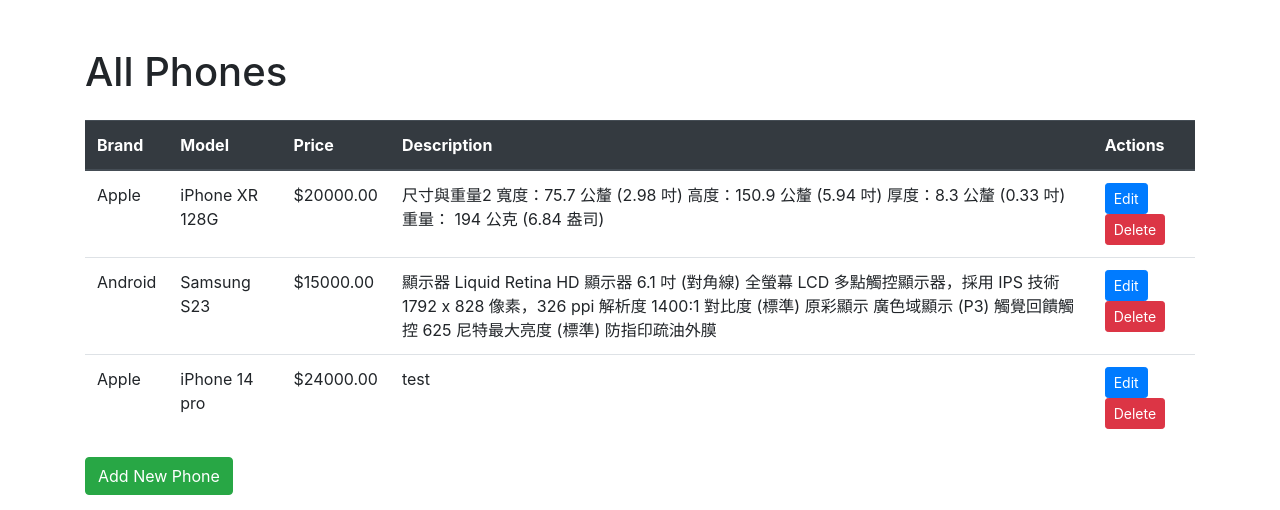
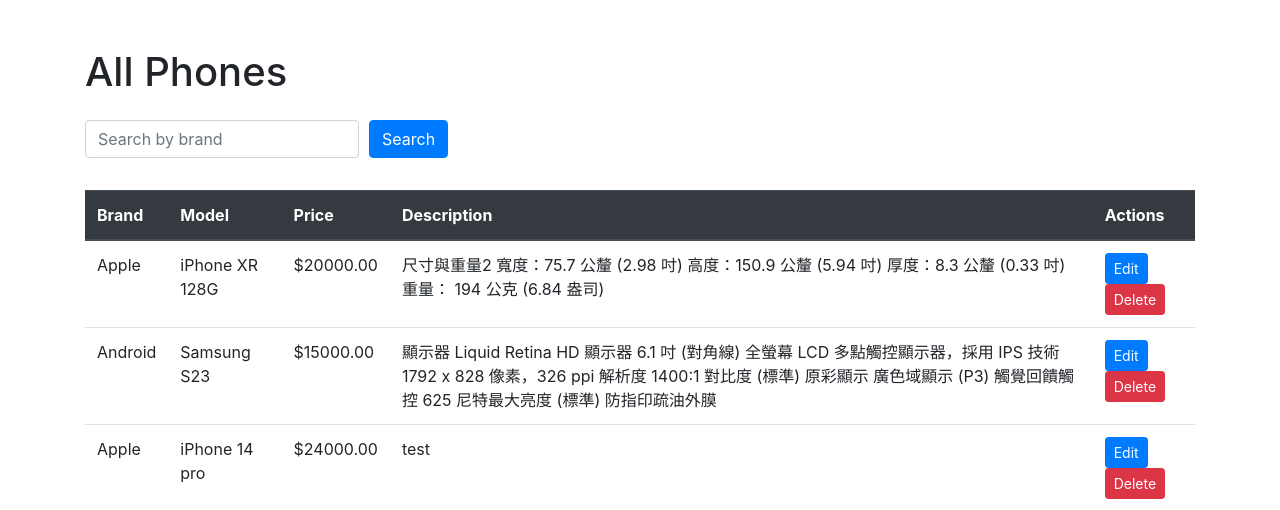
Before and after one commit to pattycheng0128/Django_device, a Django app: page / in a window 1280 px wide. Shown: the top 510 px of the page. Run offline with Django 4.2, Linux system fonts and the light colour scheme; data comes from the database, SQL or seed files in the repository; some libraries are stand-ins or nearby versions.

Commit message:
add search feature for index.html

```diff
--- a/mynewsite/mysite/templates/phone_manager/index.html
+++ b/mynewsite/mysite/templates/phone_manager/index.html
@@ -11,6 +11,21 @@
 <body>
     <div class="container">
         <h1 class="mt-5 mb-4">All Phones</h1>
+
+        <!-- 搜尋表單 -->
+        <form class="mb-4">
+            <div class="form-row align-items-center">
+                <div class="col-auto">
+                    <label class="sr-only" for="search">Search</label>
+                    <input type="text" class="form-control mb-2" id="search" name="search" placeholder="Search by brand">
+                </div>
+                <div class="col-auto">
+                    <button type="submit" class="btn btn-primary mb-2">Search</button>
+                </div>
+            </div>
+        </form>
+
+        <!-- 原本的手機清單資料 -->
         <table class="table">
             <thead class="thead-dark">
                 <tr>
@@ -36,6 +51,8 @@
                 {% endfor %}
             </tbody>
         </table>
+
+        <!-- 添加手機的按鈕 -->
         <a class="btn btn-success" href="{% url 'phone_create' %}">Add New Phone</a>
     </div>
 </body>
--- a/mynewsite/mysite/views.py
+++ b/mynewsite/mysite/views.py
@@ -5,6 +5,11 @@
 # Create your views here.
 def index(request):
     phones = PhoneDevice.objects.all()
+    # 如果有提交搜尋表單
+    if 'search' in request.GET:
+        search_term = request.GET['search']
+        phones = PhoneDevice.objects.filter(brand__icontains=search_term)
+
     return render(request, 'phone_manager/index.html', {'phones': phones})
 
 def phone_list(request):
```
